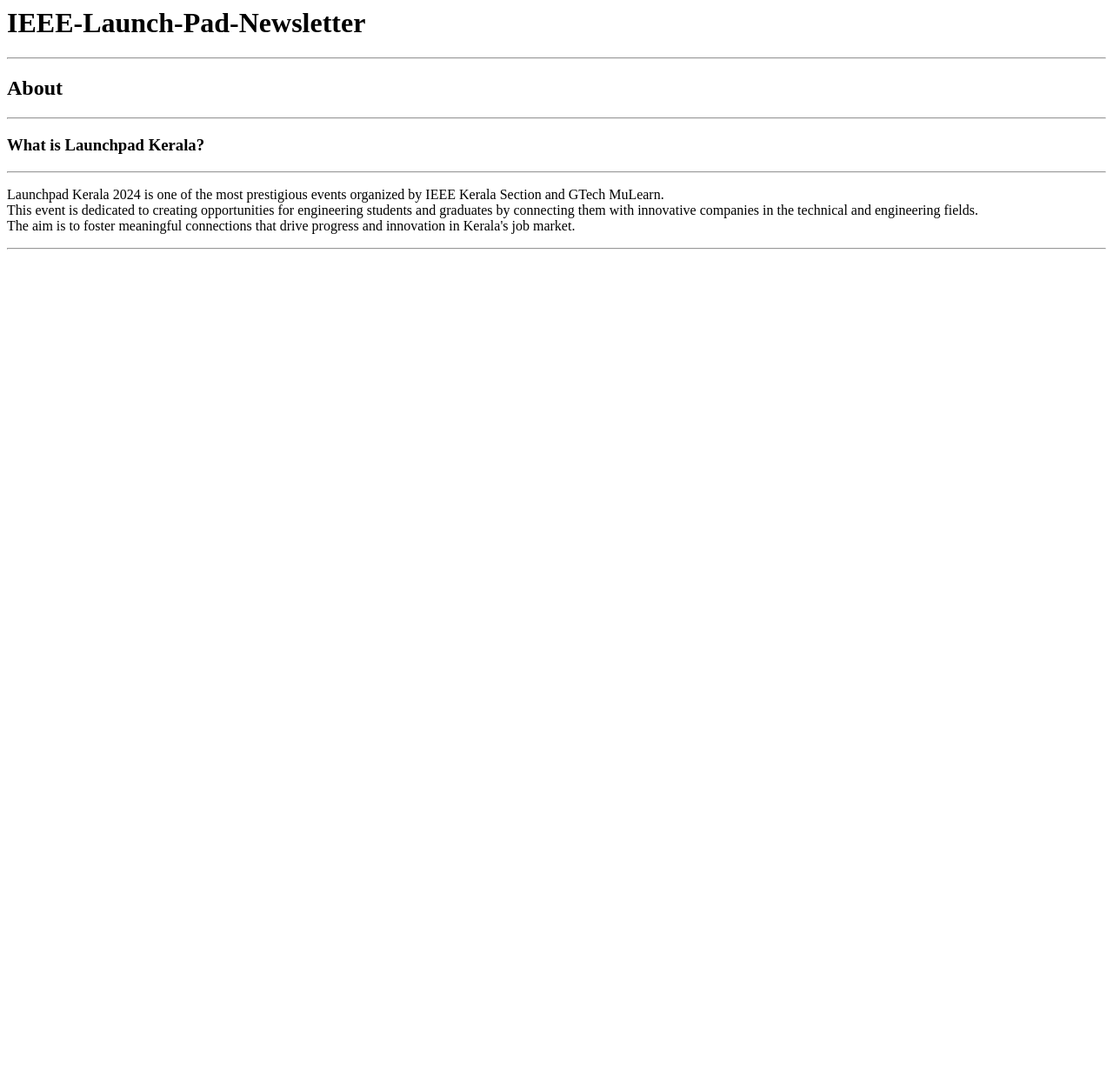
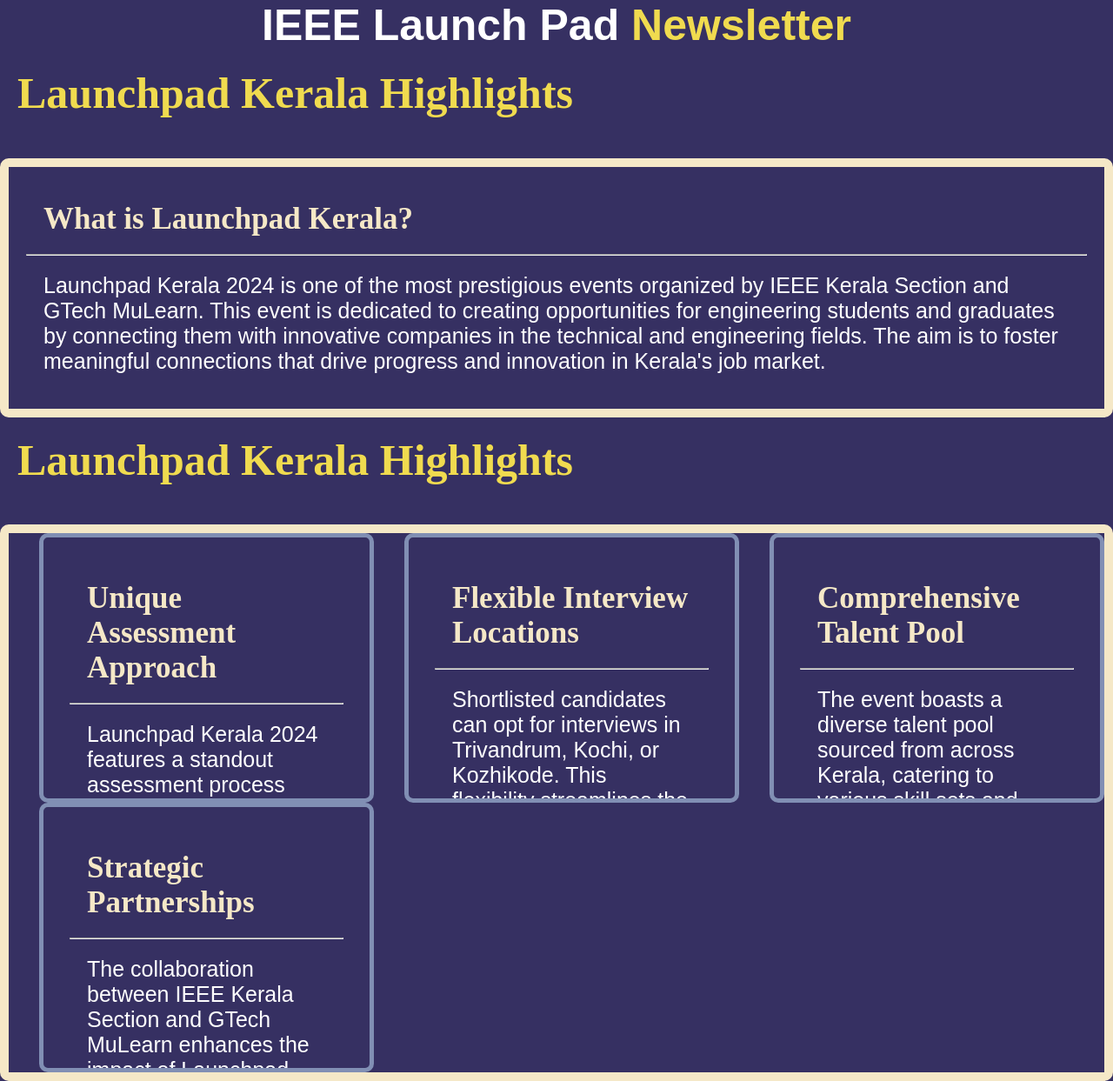
Before and after one commit to thomasantony12/IEEE-Launch-Pad-Newsletter, a plain HTML site: page index.html in a window 1280 px wide. Shown: the whole page at 87% size. Before the commit the page ends 800 px from the top, so only its background shows below. Drawn offline with Linux system fonts and the light colour scheme.

Commit message:
5/28/2024
changes made on index.html and stylesheet1.css

```diff
--- /dev/null
+++ b/StyleSheet1.css
@@ -0,0 +1,78 @@
+*{
+    margin: 0;
+    padding: 0;
+}
+
+body{
+	background-color : #363062;
+}
+.CH {
+    text-align: center;
+    font-size: 25px;
+    font-family: arial;
+    color: white;
+}
+
+.CH span{
+    color: #f0db4f;
+}
+
+h2{
+    font-size: 50px;
+    color: #f0db4f;
+    padding: 20px;
+
+}
+.main{
+    width: rlative;
+    height: auto;
+    margin-right: auto;
+    margin-top: 2%;
+    border-width: 10px;
+    border-style: solid;
+    border-radius: 10px;
+    border-color: #F5E8C7;
+    overflow: hidden;
+}
+
+.main-sub{
+    padding: 20px
+}
+
+.main-sub h3{
+    font-size: 35px;
+    color: #F5E8C7;
+    padding: 20px;
+
+}
+
+.main-sub p{
+    font-size: 25px;
+    font-family: arial;
+    color: white;
+    padding: 20px
+}
+
+.box{
+    width: 25%;
+    height: 30%;
+    border: 5px solid #818FB4;
+    padding: 30px;
+    color: white;
+    border-radius: 10px;
+    float: left;
+    overflow: scroll;
+    margin-left: 35px;
+}
+
+.box h3{
+    font-size: 35px;
+    color: #F5E8C7;
+    padding: 20px;
+}
+
+.box p{
+    font-size: 25px;
+    font-family: arial;
+    padding: 20px
+}
--- a/index.html
+++ b/index.html
@@ -1,25 +1,49 @@
 
 <html>
 <head>
+<link rel="stylesheet" type="text/css" href="StyleSheet1.css" />
 <title>IEEE Launch Pad</title>
 </head>
 <body>
+<div>
+	<div class="CH">
+		<h1>IEEE Launch Pad <span>Newsletter</span></h1>
+	</div>
 
-<h1>IEEE-Launch-Pad-Newsletter</h1>
+	<h2>Launchpad Kerala Highlights</h2>
 
-<hr>
+	<div class="main">
+		<div class="main-sub">
+				<h3>What is Launchpad Kerala?</h3>
+				<hr>
+				<p>Launchpad Kerala 2024 is one of the most prestigious events organized by IEEE Kerala Section and GTech MuLearn. This event is dedicated to creating opportunities for engineering students and graduates by connecting them with innovative companies in the technical and engineering fields. The aim is to foster meaningful connections that drive progress and innovation in Kerala's job market.</p>
+		</div>
+	</div>
 
-<h2>About</h2>
+	<h2>Launchpad Kerala Highlights</h2>
 
-<hr>
-
-<h3>What is Launchpad Kerala?</h3>
-
-<hr>
-
-<p>Launchpad Kerala 2024 is one of the most prestigious events organized by IEEE Kerala Section and GTech MuLearn.<br> This event is dedicated to creating opportunities for engineering students and graduates by connecting them with innovative companies in the technical and engineering fields.<br> The aim is to foster meaningful connections that drive progress and innovation in Kerala's job market.</p>
-
-<hr>
-
+	<div class="main">
+		<div class="box">
+			<h3>Unique Assessment Approach</h3>
+			<hr>
+			<p>Launchpad Kerala 2024 features a standout assessment process that includes a rigorous technical challenge and online tests. This thorough evaluation of technical and non-technical skills ensures that only the best candidates proceed to interviews, providing unparalleled opportunities for both candidates and companies.</p>
+		</div>
+		<div class="box">
+			<h3>Flexible Interview Locations</h3>
+			<hr>
+			<p>Shortlisted candidates can opt for interviews in Trivandrum, Kochi, or Kozhikode. This flexibility streamlines the hiring process for companies and maximizes participation from top talent across the state.</p>
+		</div>
+		<div class="box">
+			<h3>Comprehensive Talent Pool</h3>
+			<hr>
+			<p>The event boasts a diverse talent pool sourced from across Kerala, catering to various skill sets and experience levels. This provides companies with access to top-tier candidates for a multitude of roles.</p>
+		</div>
+		<div class="box">
+			<h3>Strategic Partnerships</h3>
+			<hr>
+			<p>The collaboration between IEEE Kerala Section and GTech MuLearn enhances the impact of Launchpad Kerala 2024. This partnership ensures candidates undergo a thorough assessment, while companies gain access to top talent and increased brand visibility.</p>
+		</div>
+	</div>
+</div>
 </body>
 </html>
```
